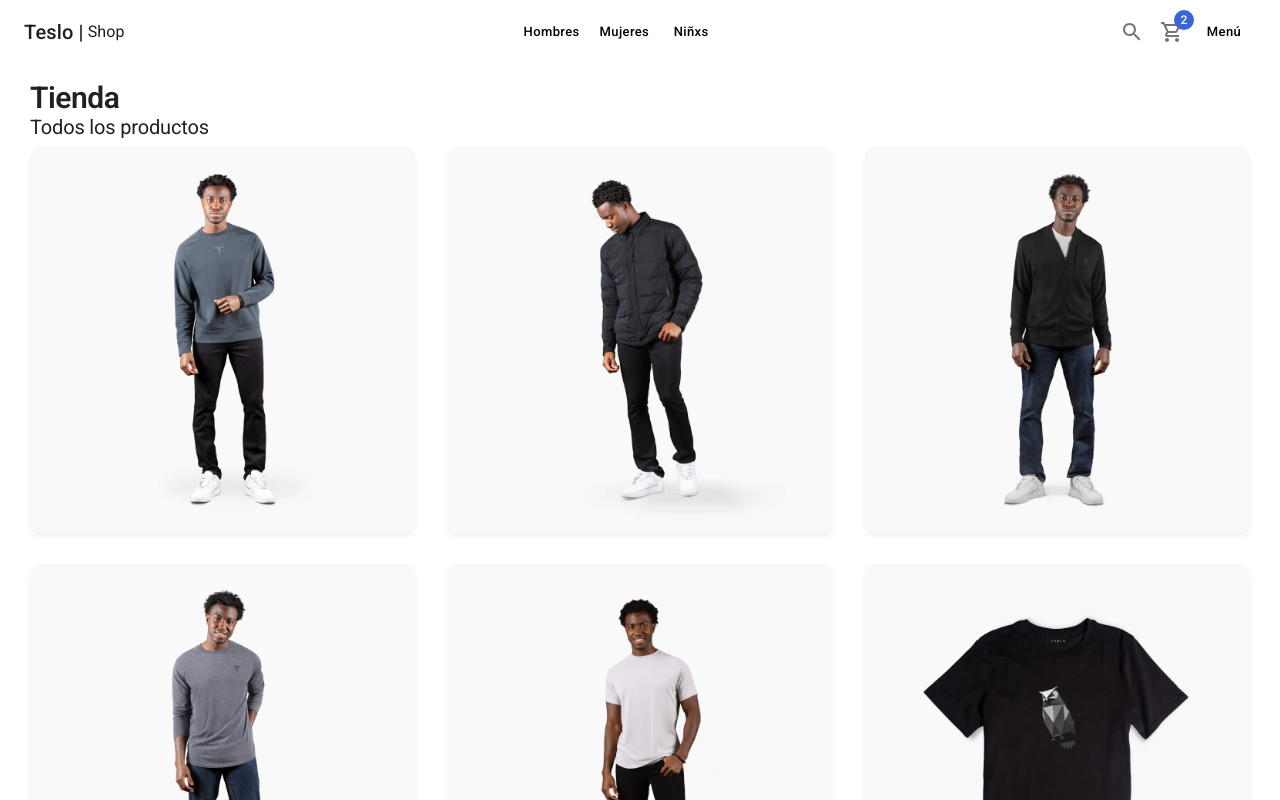
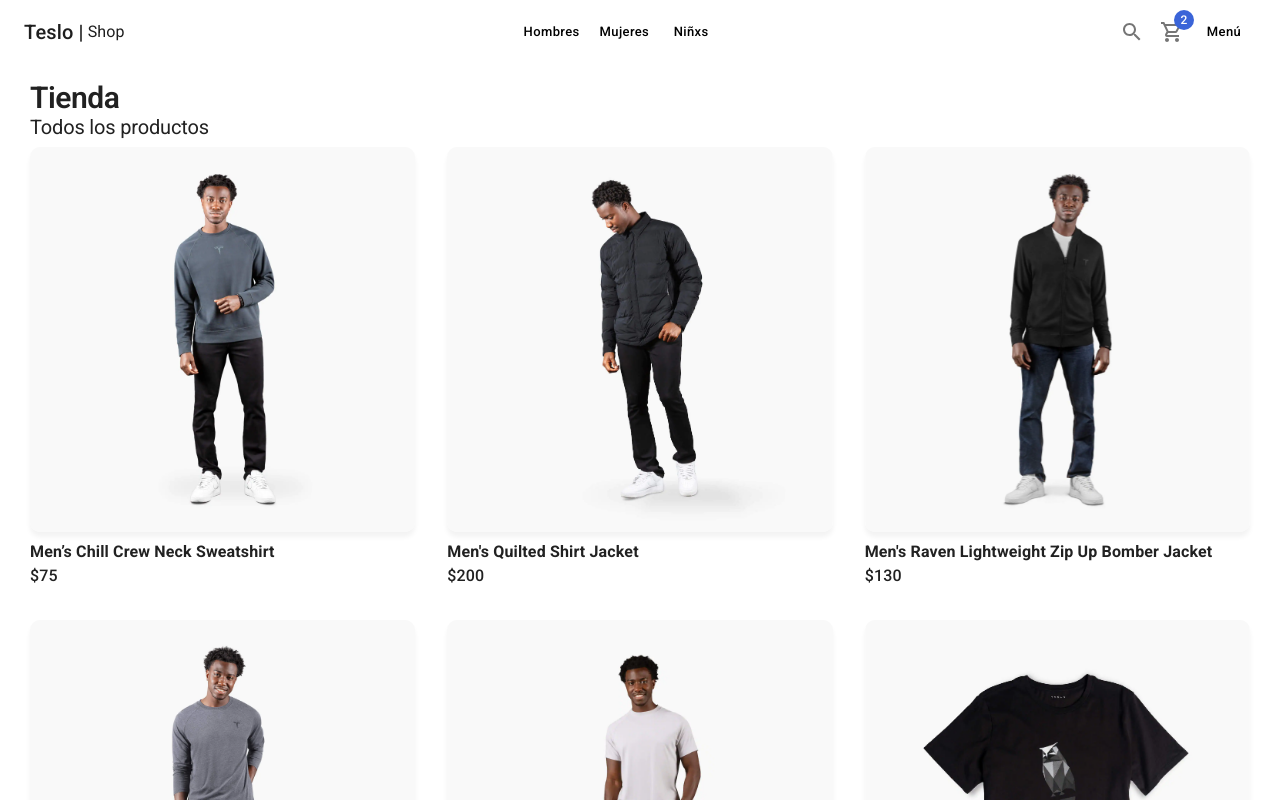
Before and after one commit to melisciar/teslo-shop, a Next.js app: page / in a window 1280 px wide. Shown: the top 800 px of the page. Built offline with nearby package versions, Linux system fonts and the light colour scheme.

Commit message:
mostrar una nueva imagen al hacer hover

```diff
--- a/components/products/ProductCard.tsx
+++ b/components/products/ProductCard.tsx
@@ -1,4 +1,12 @@
-import { Grid, Card, CardActionArea, CardMedia } from "@mui/material";
+import { useMemo, useState } from "react";
+import {
+  Grid,
+  Card,
+  CardActionArea,
+  CardMedia,
+  Box,
+  Typography,
+} from "@mui/material";
 import { IProduct } from "@/interfaces";
 
 interface Props {
@@ -6,17 +14,36 @@
 }
 
 export const ProductCard: React.FC<Props> = ({ product }) => {
+  const [isHovered, setIsHovered] = useState(false);
+
+  const productImage = useMemo(() => {
+    return isHovered
+      ? `products/${product.images[1]}`
+      : `products/${product.images[0]}`;
+  }, [isHovered, product.images]);
+
   return (
-    <Grid item xs={6} sm={4} key={product.slug}>
+    <Grid
+      item
+      xs={6}
+      sm={4}
+      onMouseEnter={() => setIsHovered(true)}
+      onMouseLeave={() => setIsHovered(false)}
+    >
       <Card>
         <CardActionArea>
           <CardMedia
             component="img"
-            image={`products/${product.images[0]}`}
+            image={productImage}
             alt={product.title}
+            className="fadeIn"
           />
         </CardActionArea>
       </Card>
+      <Box sx={{ mt: 1 }} className="fadeIn">
+        <Typography fontWeight={700}>{product.title}</Typography>
+        <Typography fontWeight={500}>${product.price}</Typography>
+      </Box>
     </Grid>
   );
 };
```
